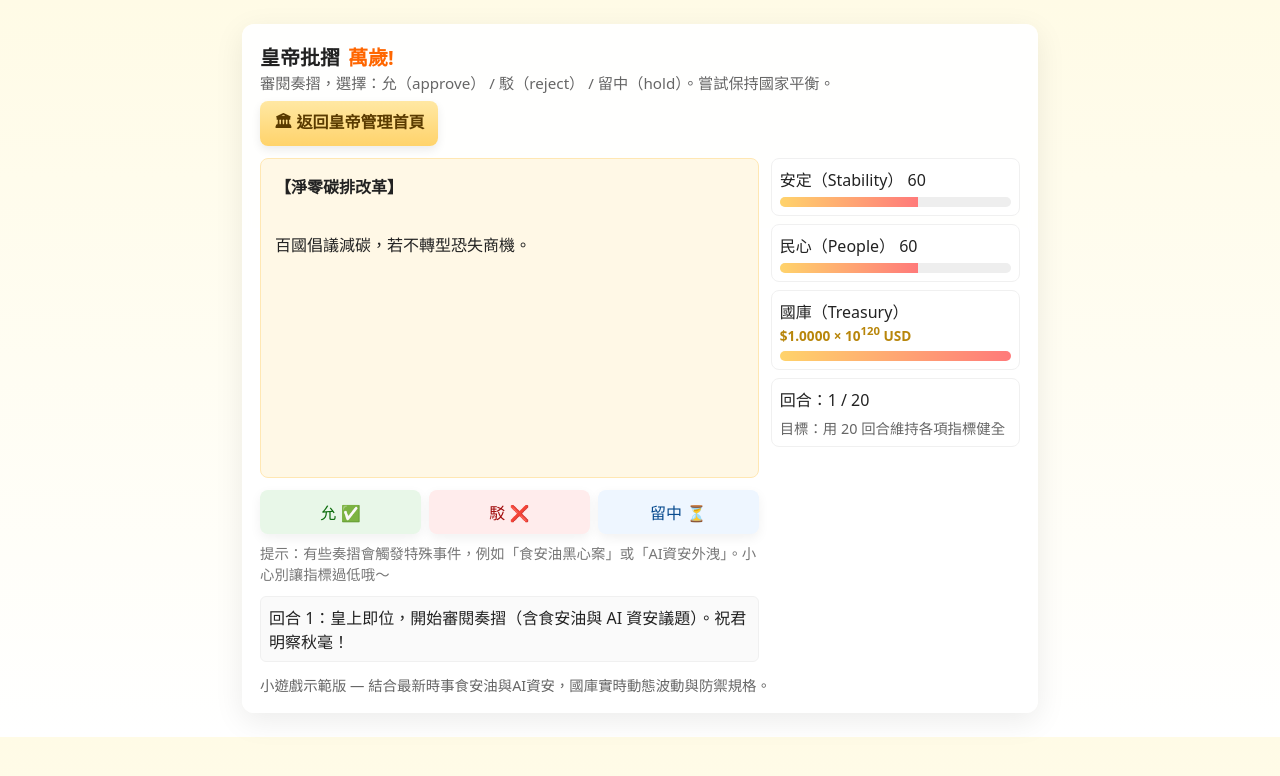
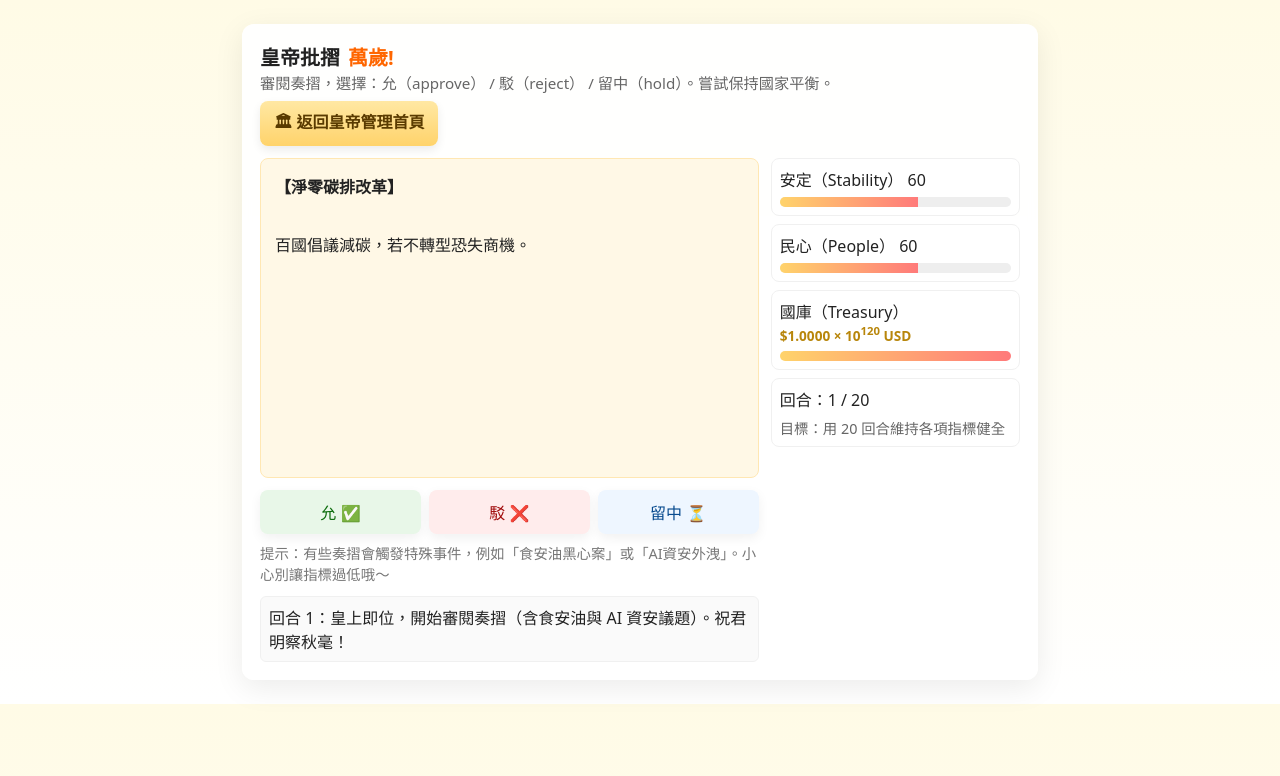
Before and after one commit to YangHsiuHui/YangHH, a plain HTML site: page emperor1-2.html in a window 1280 px wide. Drawn offline with Linux system fonts and the light colour scheme.

Commit message:
Update emperor1-2.html

```diff
--- a/emperor1-2.html
+++ b/emperor1-2.html
@@ -190,7 +190,7 @@
   </style>
 </head>
 <body>
-  <div class="card" role="application" aria-label="皇上批奏摺遊戲">
+  <div class="card" role="application" aria-label="皇上批奏摺">
     <header>
       <div>
         <h1>皇帝批摺<span class="yahoo">萬歲!</span></h1>
@@ -239,7 +239,7 @@
       </div>
     </div>
 
-    <div class="footer">小遊戲示範版 — 結合最新時事食安油與AI資安，國庫實時動態波動與防禦規格。</div>
+
   </div>
 
   <div class="big-toast" id="toast"></div>
@@ -616,7 +616,7 @@
       }
     ];
 
-    // 遊戲狀態
+    // 狀態
     let state = {
       stability: 60,
       people: 60,
@@ -742,7 +742,7 @@
         message = `局勢危急 — 任期結束。民心 ${state.people}、安定 ${state.stability}`;
       }
       showToast(message, 6000);
-      appendLog('遊戲結束。' + message);
+      appendLog('結束。' + message);
 
       document.getElementById('btnAllow').disabled = true;
       document.getElementById('btnReject').disabled = true;
```
